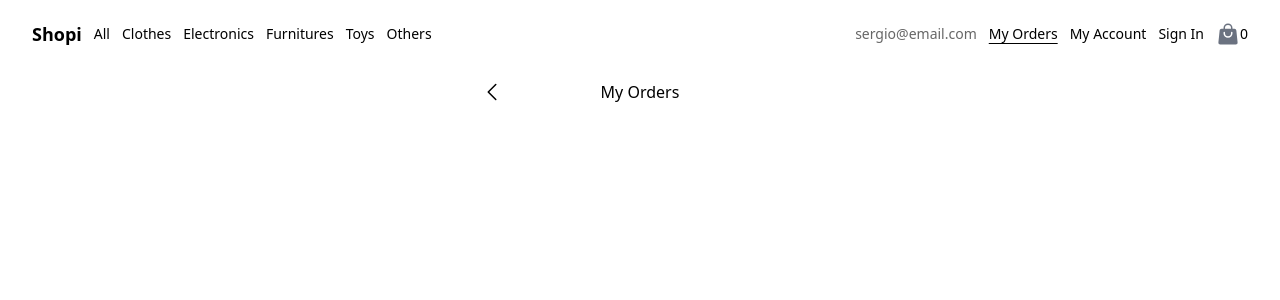
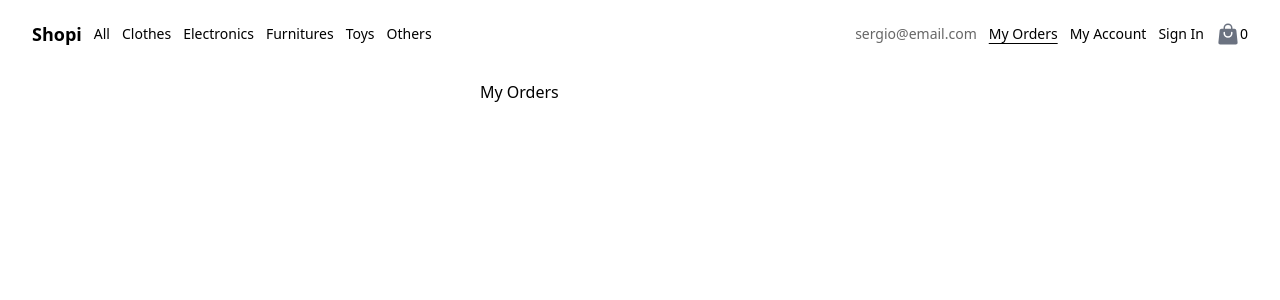
Before and after one commit to sergiovalbuena/shop-vite-tailwind, a React (Vite) app: page /my-orders in a window 1280 px wide. Shown: the top 300 px of the page. Built offline with nearby package versions, Linux system fonts and the light colour scheme.

Commit message:
myOrder page con :id routing

```diff
--- a/src/Components/CheckoutSideMenu/index.jsx
+++ b/src/Components/CheckoutSideMenu/index.jsx
@@ -10,7 +10,6 @@ import './styles.css';
 
 export const CheckoutSideMenu = () => {
   const context = useContext(ShoppingCartContext)
-  console.log('SHOPPING CART:', context.cartProducts)
 
   const handleDelete = (id) => {
     const filteredProducts = context.cartProducts.filter(product => product.id != id)
--- a/src/Pages/App/index.jsx
+++ b/src/Pages/App/index.jsx
@@ -22,6 +22,7 @@ const AppRoutes = () => {
     { path: '/my-account', element: <MyAccount /> },
     { path: '/my-orders', element: <MyOrders /> },
     { path: '/my-orders/last', element: <MyOrder /> },
+    { path: '/my-orders/:id', element: <MyOrder /> },
     { path: '/my-order', element: <MyOrder /> },
     { path: '/sign-in', element: <SignIn /> },
     { path: 'rickandmorty', element: <RickAndMortyCharacters /> },
--- a/src/Pages/MyOrder/index.jsx
+++ b/src/Pages/MyOrder/index.jsx
@@ -8,10 +8,15 @@ import {OrderCard} from '../../Components/OrderCard'
 export default function MyOrder() {
   const context = useContext(ShoppingCartContext)
 
+  const currentPath = window.location.pathname
+  const index = currentPath.substring(currentPath.lastIndexOf('/') + 1)
+  console.log(index)
+
+
   return (
     <Layout>
 
-<div className="flex items-center  relative w-80 mb-2">
+<div className="flex items-center relative w-80 mb-2">
          <Link to='/my-orders' className='absolute left-0'>
         <ChevronLeftIcon className='h-6 w-6 text-black cursor-pointer'/>
         </Link>
--- a/src/Pages/MyOrders/index.jsx
+++ b/src/Pages/MyOrders/index.jsx
@@ -1,6 +1,6 @@
 import { useContext } from 'react'
 import { Link } from 'react-router-dom'
-import { ChevronLeftIcon } from '@heroicons/react/24/solid'
+
 import { Layout } from '../../Components/Layout'
 import { ShoppingCartContext } from '../../Context'
 import { OrdersCard } from '../../Components/OrdersCard'
@@ -11,23 +11,21 @@ export default function MyOrders() {
 
   return (
     <Layout>
-      <div className="flex items-center justify-center relative w-80">
-         <Link to='/my-orders' className='absolute left-0'>
-        <ChevronLeftIcon className='h-6 w-6 text-black cursor-pointer'/>
-        </Link>
+      <div className="flex items-center  relative w-80">
+
       <h1>My Orders</h1>
 
       </div>
 
       {
-        context.order.map((order, index) => {
-          <Link key={index} to='my-orders/${order.id}'>
+        context.order.map((order, index) => (
+          <Link key={index} to={`/my-orders/${index}`}>
             <OrdersCard
               totalPrice={order.totalPrice}
               totalProducts={order.totalProducts}
             />
           </Link>
-        })
+        ))
       }
 
     </Layout>
```
